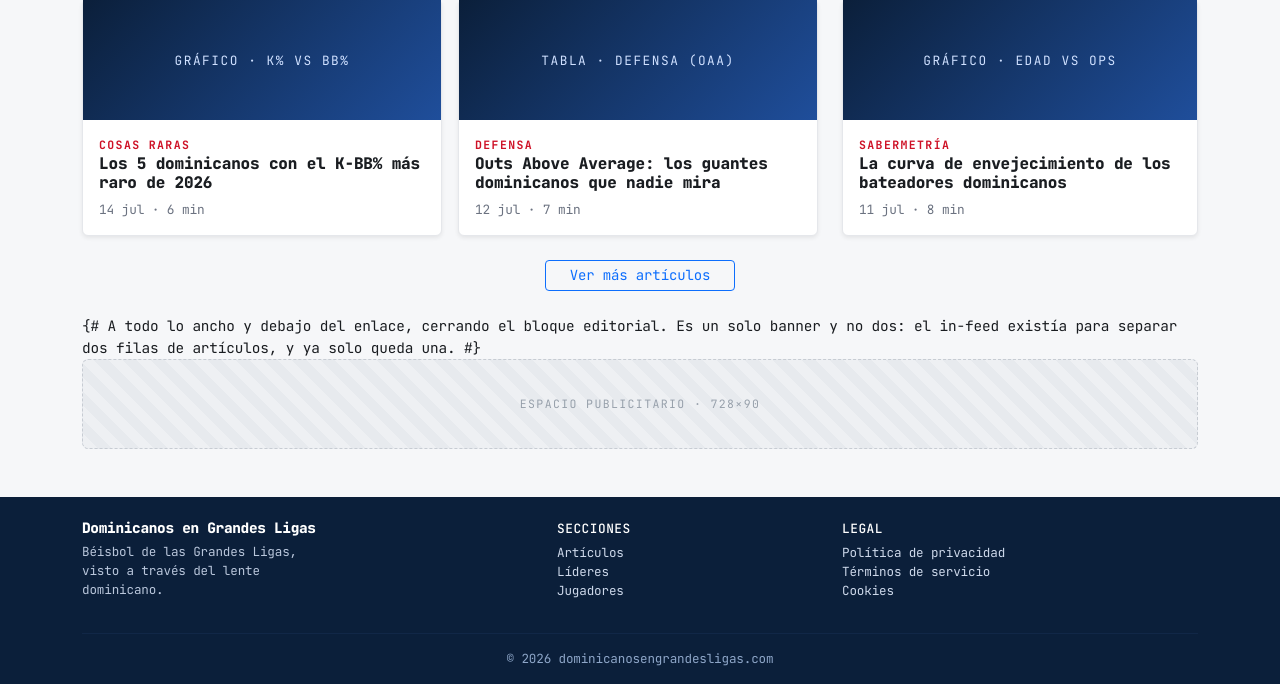
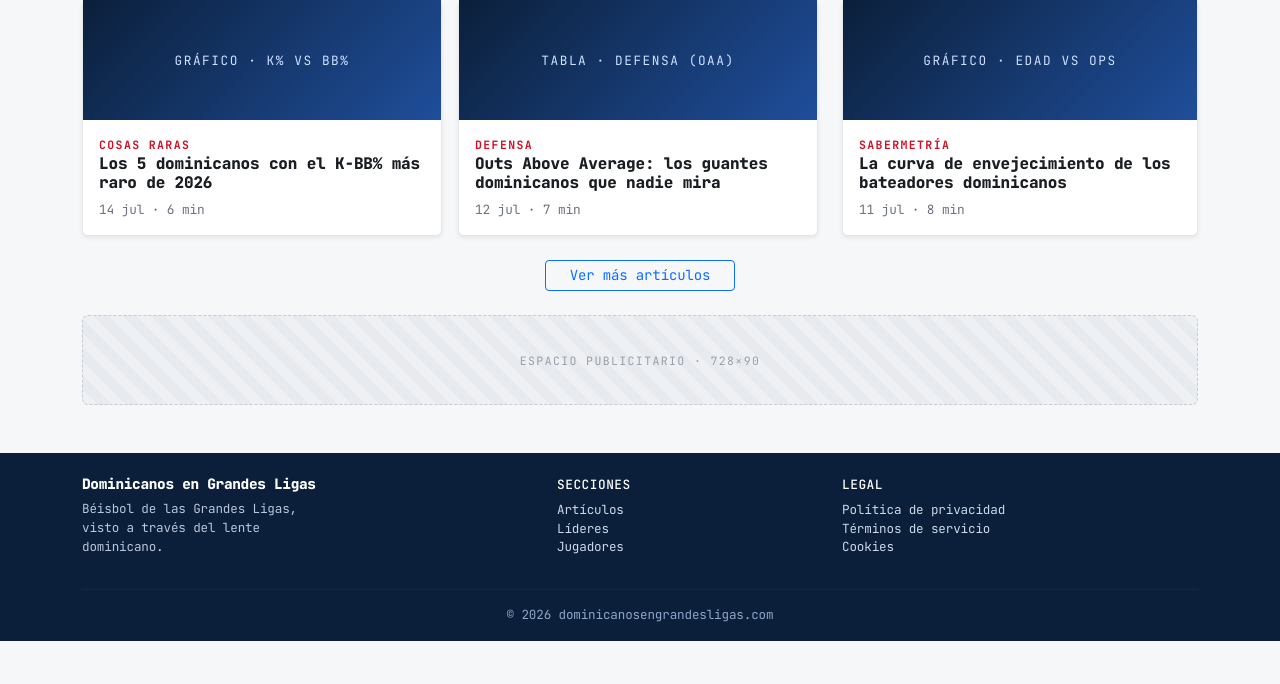
Before and after one commit to albertop/dglweb, a Django app: template templates/home.html in a window 1280 px wide. Shown: the part 736-1420 px from the top of the page. After the commit the page ends 1377 px from the top, so only its background shows below. Run offline with Django 5.2, Linux system fonts and the light colour scheme; the template is opened without the code that fills it, so the values that code supplies are empty; parts of the project's set-up code (start-up, migrations or seed data) failed here and were passed over.

Commit message:
fix(portada): comentario que se imprimía encima del banner
`{# #}` en Django es de una sola línea: uno de dos líneas no se comenta,
se renderiza como texto. Revisados los demás templates, no hay más.

Co-Authored-By: Claude Opus 5 <noreply@anthropic.com>

```diff
--- a/templates/home.html
+++ b/templates/home.html
@@ -70,8 +70,6 @@
     <a href="#" class="btn btn-outline-primary btn-sm px-4">Ver más artículos</a>
   </div>
 
-  {# A todo lo ancho y debajo del enlace, cerrando el bloque editorial. Es un solo banner y no dos:
-     el in-feed existía para separar dos filas de artículos, y ya solo queda una. #}
   <div class="dgl-ad dgl-ad-leader">Espacio publicitario · 728×90</div>
 </main>
 {% endblock %}
```
